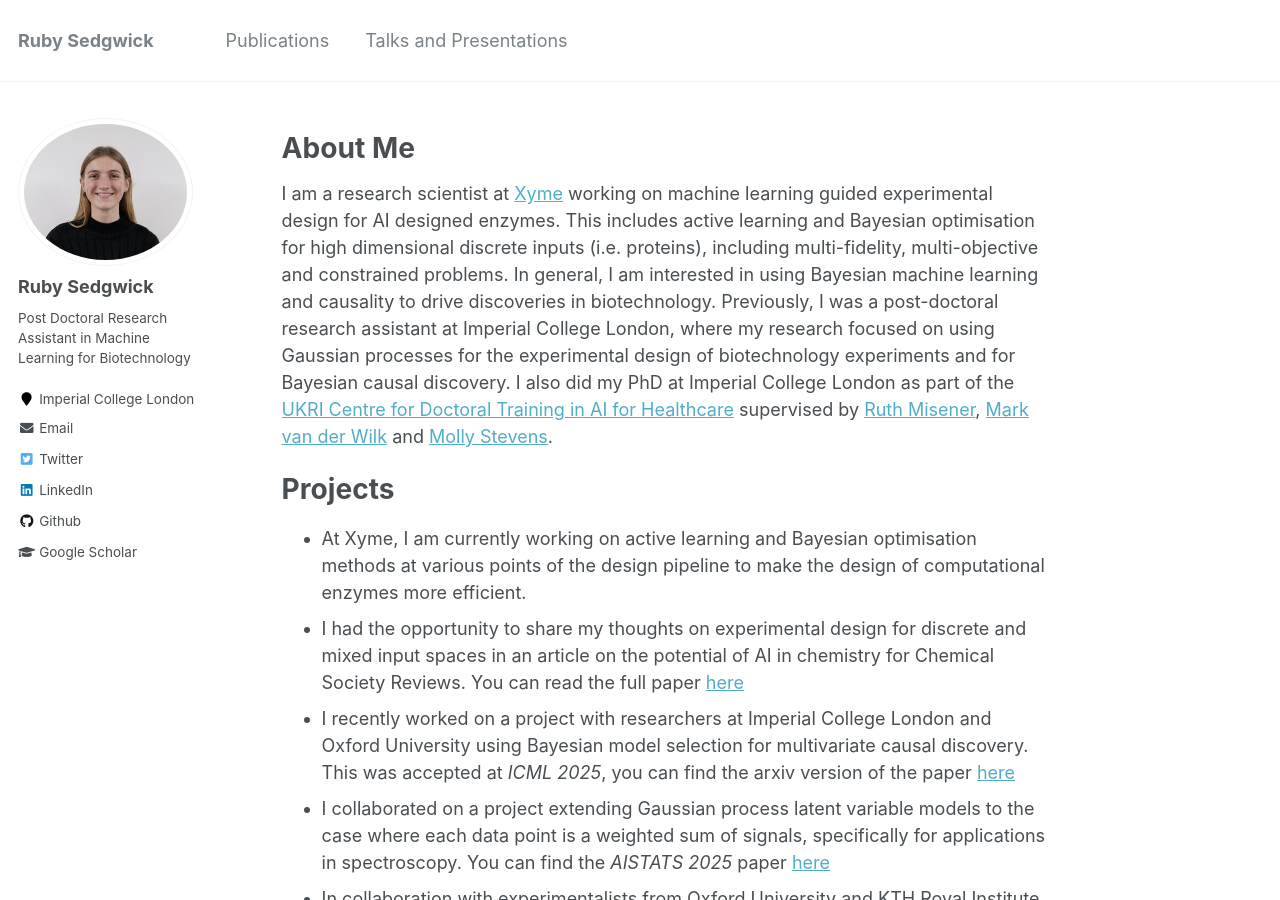
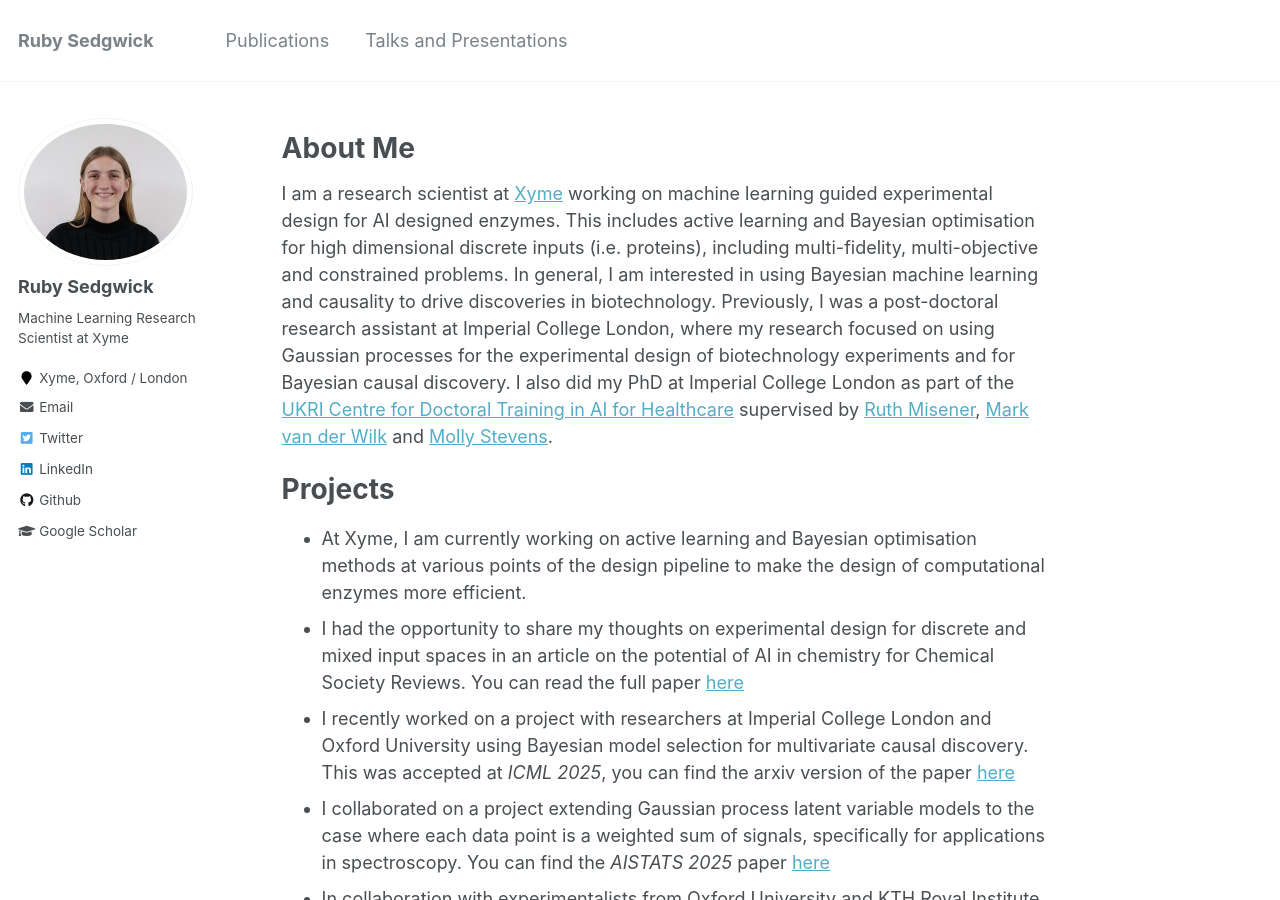
Before and after one commit to RSedgwick/rsedgwick.github.io, a Jekyll site: the page built from _pages/about.md, in a window 1280 px wide and 900 px high. Built offline with Jekyll 4.4.1, drawn with Linux system fonts in a browser that asks for light colours.

Commit message:
Update _config.yml

```diff
--- a/_config.yml
+++ b/_config.yml
@@ -82,12 +82,12 @@ analytics:
 author:
   name             : "Ruby Sedgwick"
   avatar           : "profile.JPG"
-  bio              : "Post Doctoral Research Assistant in Machine Learning for Biotechnology"
-  location         : "Imperial College London"
+  bio              : "Machine Learning Research Scientist at Xyme"
+  location         : "Xyme, Oxford / London"
   employer         :
   pubmed           :
   googlescholar    : "https://scholar.google.com/citations?user=940HguIAAAAJ&hl=en"
-  email            : "r.sedgwick19[at]imperial.ac.uk"
+  email            : "rsedgwick@xyme.ai"
   researchgate     :
   uri              :
   bitbucket        :
```
